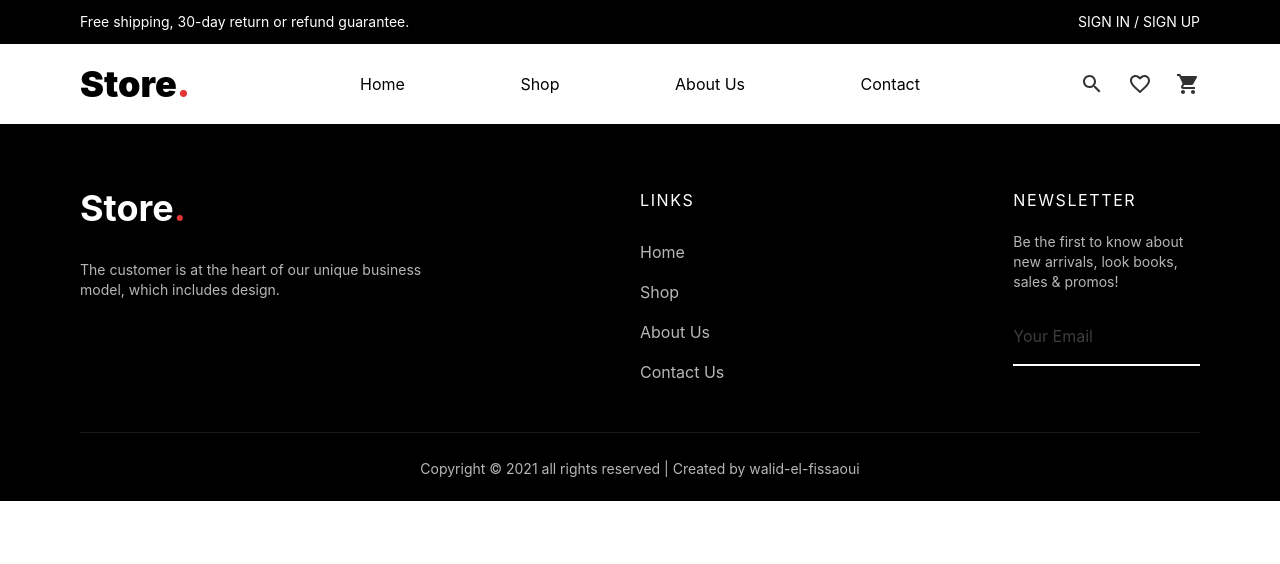
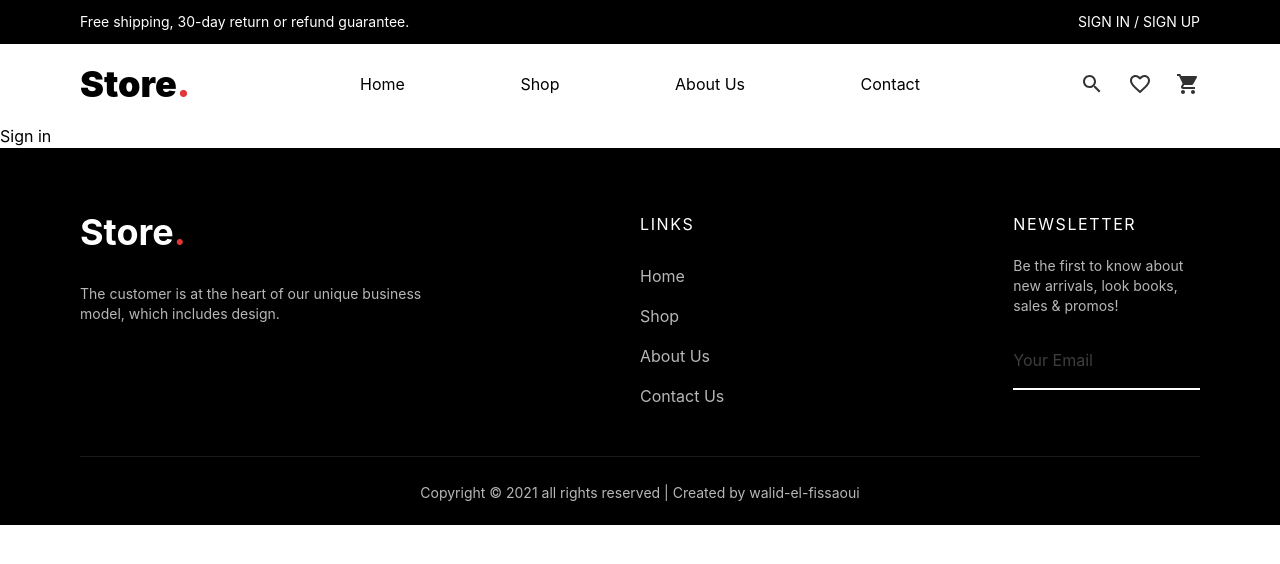
Before and after one commit to walid-el-fissaoui/ecommerce-store-vue3, a Vue app: page /sign-in in a window 1280 px wide. Shown: the top 564 px of the page. Built offline with nearby package versions, Linux system fonts and the light colour scheme.

Commit message:
setup the store of vuex

```diff
--- a/package.json
+++ b/package.json
@@ -9,10 +9,12 @@
   },
   "dependencies": {
     "@fortawesome/fontawesome-free": "^5.15.4",
+    "axios": "^0.21.4",
     "core-js": "^3.6.5",
     "postcss-cli": "^8.3.1",
     "vue": "^3.0.0",
-    "vue-router": "^4.0.11"
+    "vue-router": "^4.0.11",
+    "vuex": "^4.0.2"
   },
   "devDependencies": {
     "@vue/cli-plugin-babel": "~4.5.0",
--- a/src/components/global/GlobalHeader.vue
+++ b/src/components/global/GlobalHeader.vue
@@ -5,7 +5,7 @@
         <div class="top-bar-container">
           <p>Free shipping, 30-day return or refund guarantee.</p>
           <div class="auth-box">
-            <a href="">sign in</a>
+            <router-link to="/sign-in">sign in</router-link>
             <span> / </span>
             <a href="">sign up</a>
           </div>
--- a/src/main.js
+++ b/src/main.js
@@ -2,7 +2,9 @@ import { createApp } from 'vue'
 import App from './App.vue'
 import './assets/style.css'
 import router from './router/router'
+import store from './store/index'
 
 const app = createApp(App);
 app.use(router);
+app.use(store);
 app.mount("#app");
--- /dev/null
+++ b/src/pages/SignIn.vue
@@ -0,0 +1,11 @@
+<template>Sign in</template>
+
+<script>
+export default {
+
+}
+</script>
+
+<style>
+
+</style>
--- a/src/router/router.js
+++ b/src/router/router.js
@@ -2,10 +2,12 @@ import { createRouter, createWebHistory } from "vue-router"
 import Home from "../pages/Home.vue"
 import Shop from "../pages/Shop.vue"
 import Product from "../pages/Product.vue"
+import SignIn from "../pages/SignIn.vue"
 const routes = [
     {path: '/', component: Home},
     {path: '/shop', component: Shop},
     {path: '/products/:id', component: Product},
+    {path: '/sign-in', component: SignIn},
 ]
 const router = createRouter({
     history: createWebHistory(),
--- /dev/null
+++ b/src/store/index.js
@@ -0,0 +1,16 @@
+import { createStore } from 'vuex'
+
+const store = createStore({
+    state() {
+        return {
+            count: 0
+        }
+    },
+    mutations: {
+        increment(state) {
+            state.count++
+        }
+    }
+})
+
+export default store;
```
Also changed, not shown: src/store/modules/authentication.js (added), 1 other file (tests, documents, lock files or other folders).
